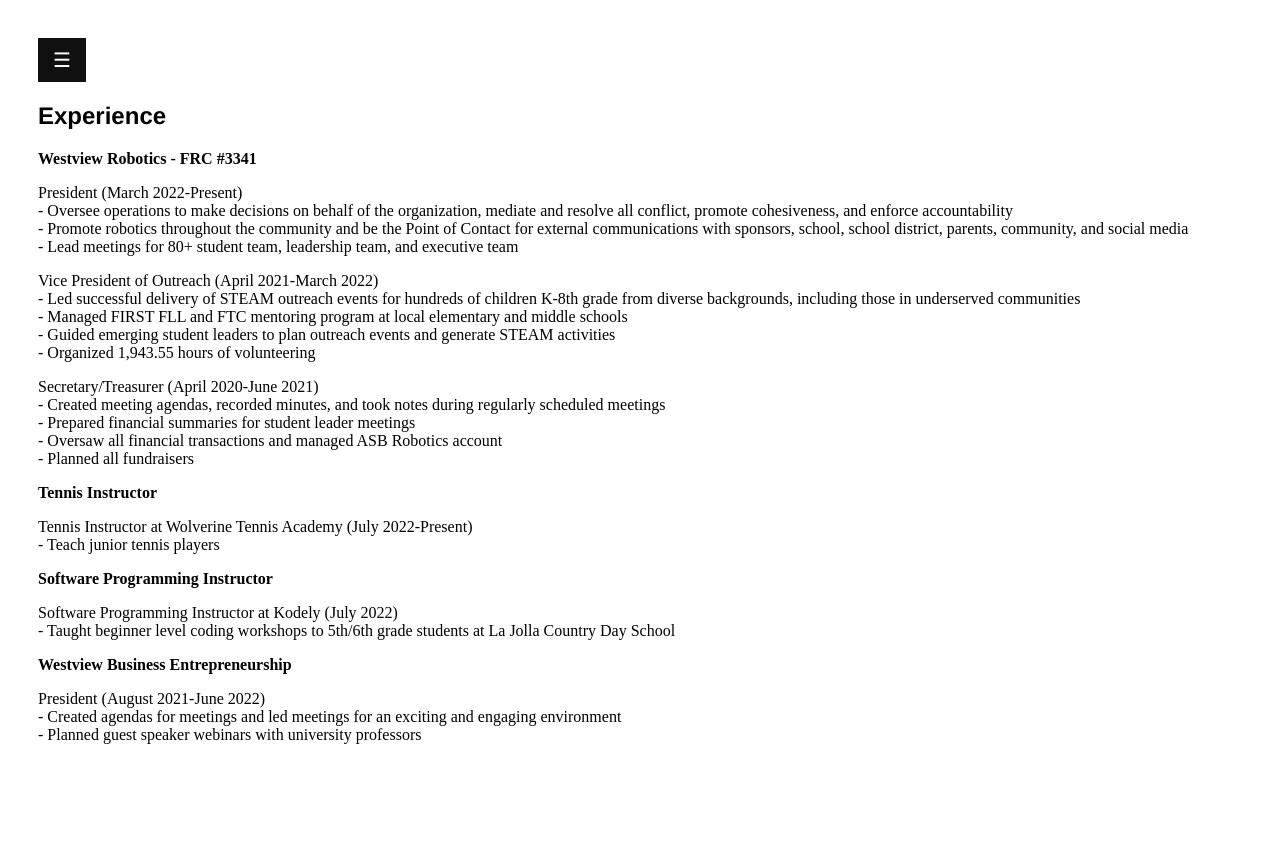
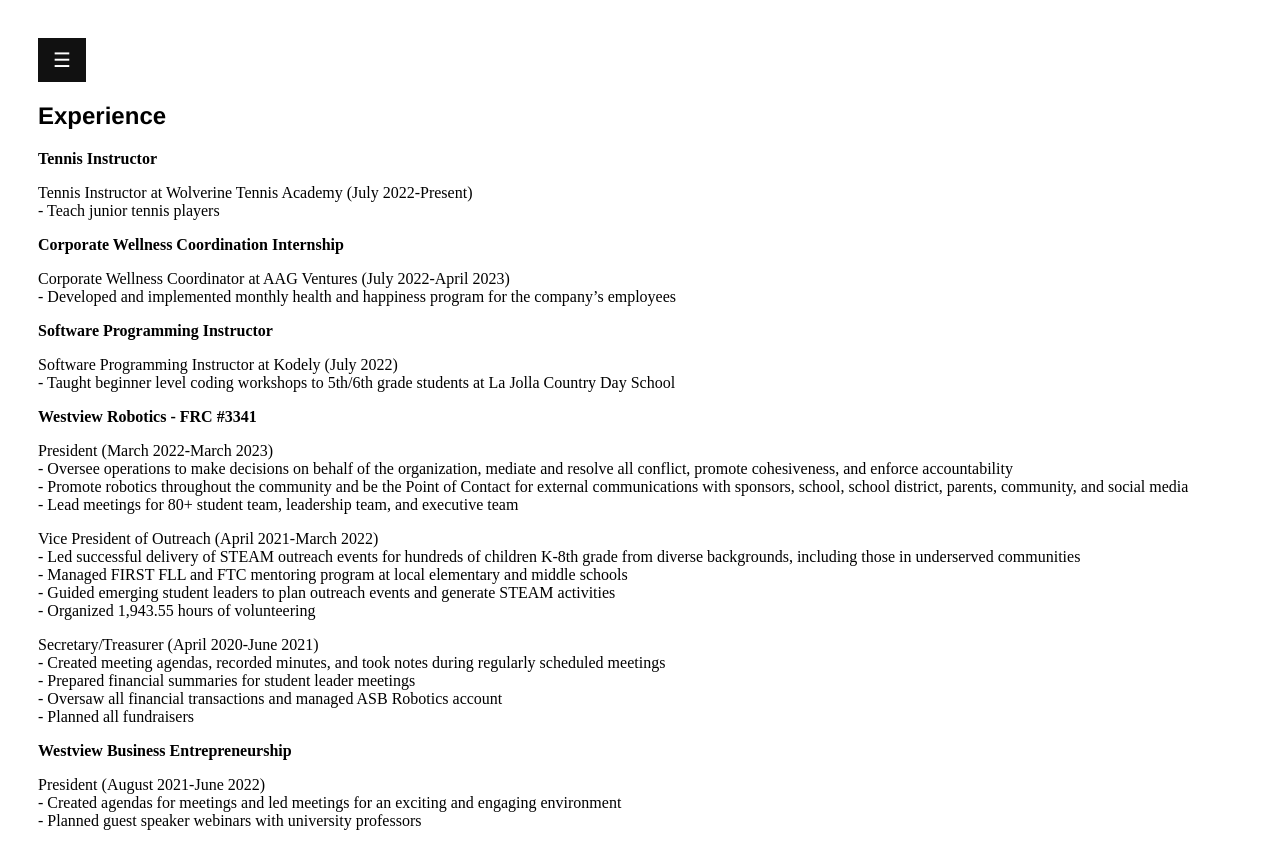
Before and after one commit to jamiechin858/me, a plain HTML site: page experience.html in a window 1280 px wide. Before the commit the page ends 800 px from the top, so only its background shows below. Drawn offline with Linux system fonts and the light colour scheme.

Commit message:
Update experience.html

```diff
--- a/experience.html
+++ b/experience.html
@@ -14,14 +14,16 @@
 <div id="main">
   <button class="openbtn" onclick="openNav()">&#9776; </button>
   <h1 style="font-family:Helvetica" style="font-size:large">Experience</h1>
+  <p style="font-weight:bold">Tennis Instructor</p>
+    <p>Tennis Instructor at Wolverine Tennis Academy (July 2022-Present) <br> - Teach junior tennis players
+  <p style="font-weight:bold">Corporate Wellness Coordination Internship</p>
+    <p>Corporate Wellness Coordinator at AAG Ventures (July 2022-April 2023) <br> - Developed and implemented monthly health and happiness program for the company’s employees
+  <p style="font-weight:bold">Software Programming Instructor</p>
+    <p>Software Programming Instructor at Kodely (July 2022) <br> - Taught beginner level coding workshops to 5th/6th grade students at La Jolla Country Day School
   <p style="font-weight:bold">Westview Robotics - FRC #3341</p>
-    <p>President (March 2022-Present) <br> - Oversee operations to make decisions on behalf of the organization, mediate and resolve all conflict, promote cohesiveness, and enforce accountability <br>- Promote robotics throughout the community and be the Point of Contact for external communications with sponsors, school, school district, parents, community, and social media <br>- Lead meetings for 80+ student team, leadership team, and executive team</p>
+    <p>President (March 2022-March 2023) <br> - Oversee operations to make decisions on behalf of the organization, mediate and resolve all conflict, promote cohesiveness, and enforce accountability <br>- Promote robotics throughout the community and be the Point of Contact for external communications with sponsors, school, school district, parents, community, and social media <br>- Lead meetings for 80+ student team, leadership team, and executive team</p>
     <p>Vice President of Outreach (April 2021-March 2022) <br>- Led successful delivery of STEAM outreach events for hundreds of children K-8th grade from diverse backgrounds, including those in underserved communities<br>- Managed FIRST FLL and FTC mentoring program at local elementary and middle schools<br>- Guided emerging student leaders to plan outreach events and generate STEAM activities<br>- Organized 1,943.55 hours of volunteering</p>
     <p>Secretary/Treasurer (April 2020-June 2021) <br>- Created meeting agendas, recorded minutes, and took notes during regularly scheduled meetings<br>- Prepared financial summaries for student leader meetings<br>- Oversaw all financial transactions and managed ASB Robotics account<br>- Planned all fundraisers</p>
-  <p style="font-weight:bold">Tennis Instructor</p>
-    <p>Tennis Instructor at Wolverine Tennis Academy (July 2022-Present) <br> - Teach junior tennis players
-  <p style="font-weight:bold">Software Programming Instructor</p>
-    <p>Software Programming Instructor at Kodely (July 2022) <br> - Taught beginner level coding workshops to 5th/6th grade students at La Jolla Country Day School
   <p style="font-weight:bold">Westview Business Entrepreneurship</p>
     <p>President (August 2021-June 2022) <br>- Created agendas for meetings and led meetings for an exciting and engaging environment<br>- Planned guest speaker webinars with university professors</p>
 </div>
```
